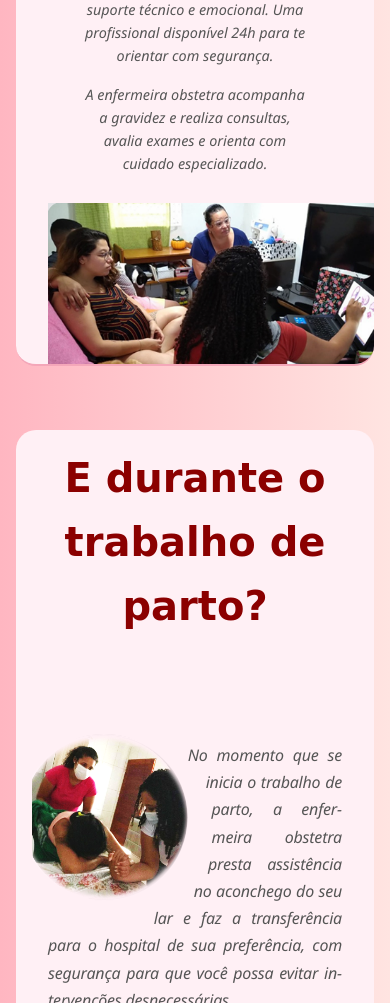
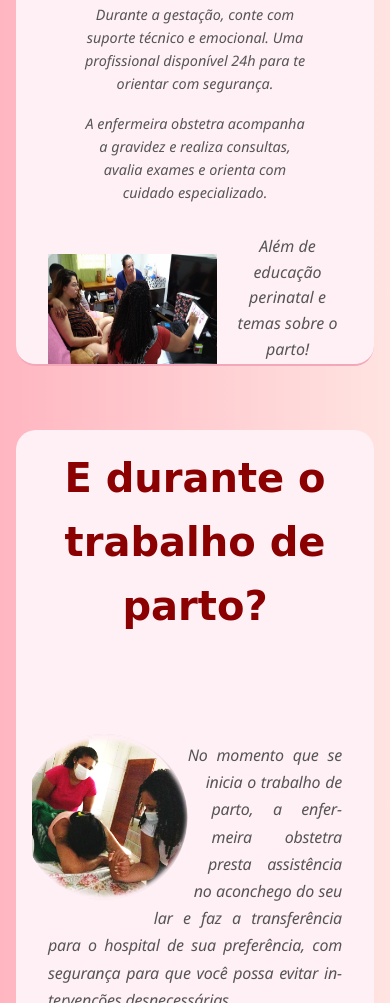
Before and after one commit to Jediel-A-Silva/Nathalia-Martins, a plain HTML site: page sobre-mim/sobre-mim.html in a window 390 px wide. Shown: the part 978-1981 px from the top of the page. Drawn offline with Linux system fonts and the light colour scheme.

Commit message:
atualizando a página com as novas mudanças

```diff
--- a/sobre-mim/sobre-mim.css
+++ b/sobre-mim/sobre-mim.css
@@ -449,6 +449,12 @@ footer {
     font-weight: 900;
 }
 
+.imagens-box2 img {
+    max-width: 169px;
+    height: 121px;
+    margin-top: 2px;
+}
+
 
 .imagem-redonda {
   width: 170px;
```
